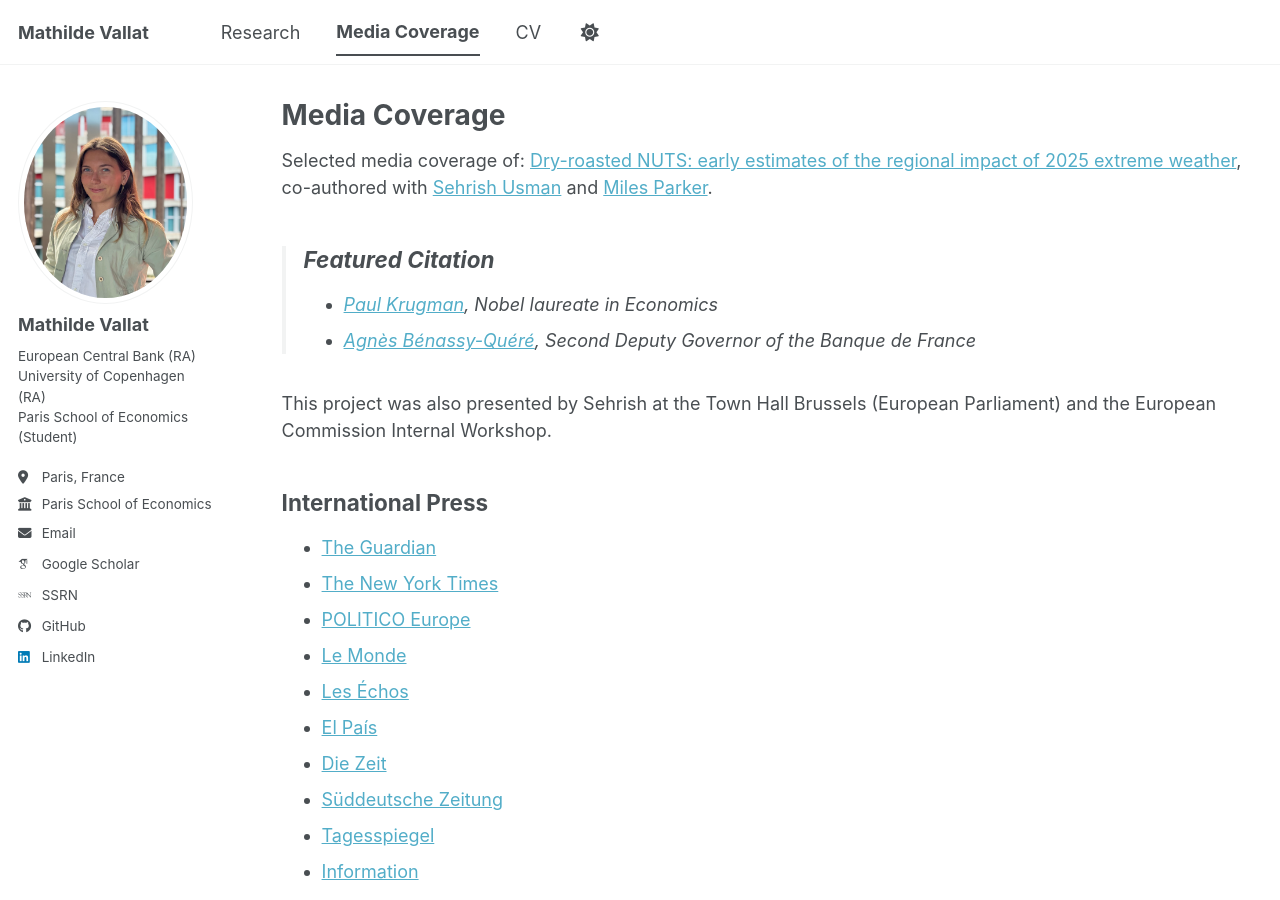
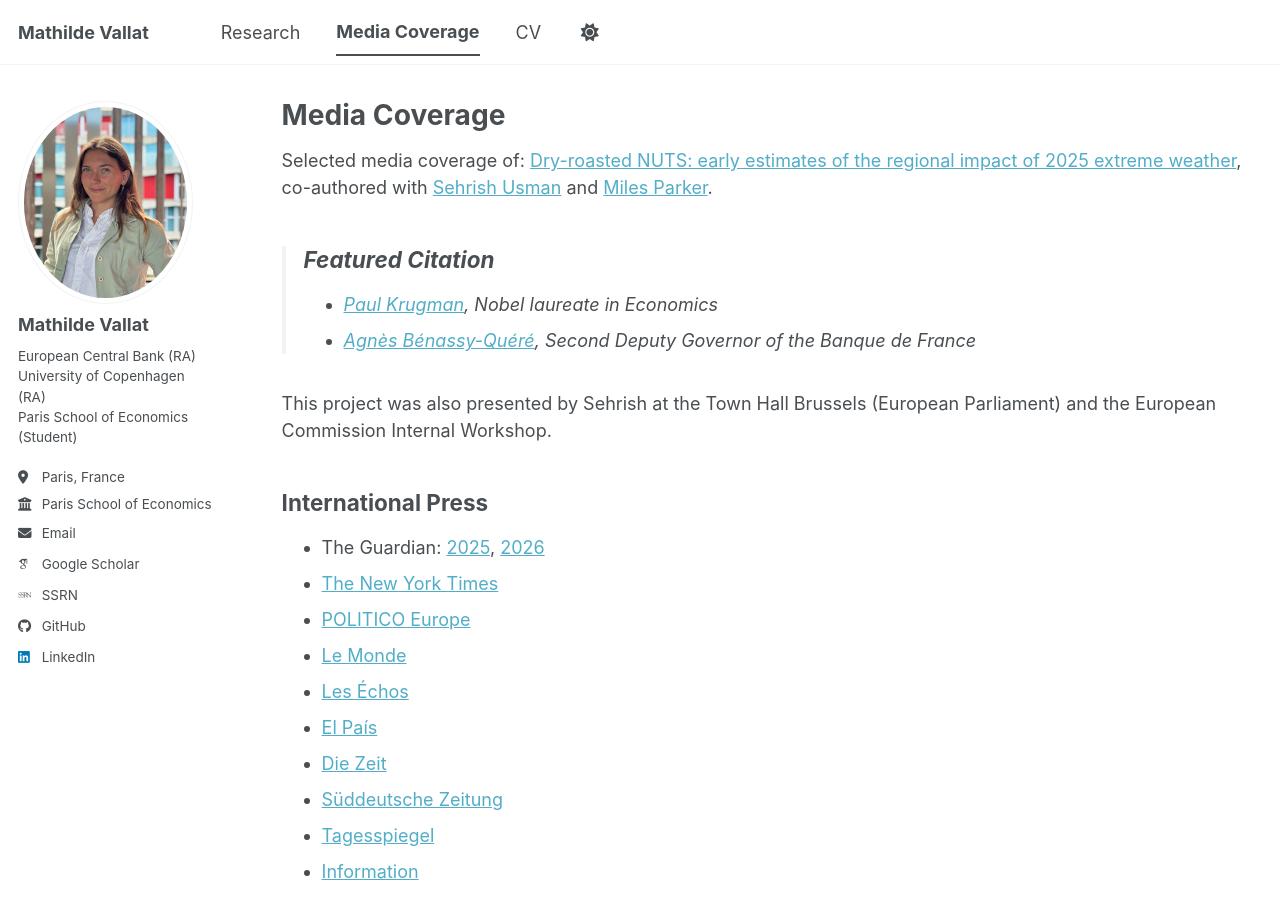
Before and after one commit to MathildeVallat/mathildevallat.github.io, a Jekyll site: the page built from _pages/media-coverage.md, in a window 1280 px wide and 900 px high. Built offline with Jekyll 4.4.1, drawn with Linux system fonts in a browser that asks for light colours; some web fonts are replaced; a script bundle is joined from its source files by our own code; library files that are not in the unit come from our copies.

Commit message:
New Guardian article

```diff
--- a/_pages/media-coverage.md
+++ b/_pages/media-coverage.md
@@ -17,7 +17,7 @@ This project was also presented by Sehrish at the Town Hall Brussels (European P
 
 ## International Press
 
-- [The Guardian](https://www.theguardian.com/world/2025/sep/15/europes-summer-of-extreme-weather-caused-43bn-of-short-term-losses-analysis-finds)
+- The Guardian: [2025](https://www.theguardian.com/world/2025/sep/15/europes-summer-of-extreme-weather-caused-43bn-of-short-term-losses-analysis-finds), [2026](https://www.theguardian.com/commentisfree/2026/aug/05/europe-rivers-running-dry-catastrophe-danube-rhine)
 - [The New York Times](https://www.nytimes.com/2025/09/16/world/europe/europes-extreme-summer-weather-could-cost-it-billions.html)
 - [POLITICO Europe](https://www.politico.eu/article/climate-change-costing-43-billion-europe-economy-extreme-weather/)
 - [Le Monde](https://www.lemonde.fr/planete/article/2025/09/15/les-evenements-climatiques-extremes-de-l-ete-2025-pourraient-entrainer-126-milliards-d-euros-de-pertes-en-europe_6641215_3244.html)
```
